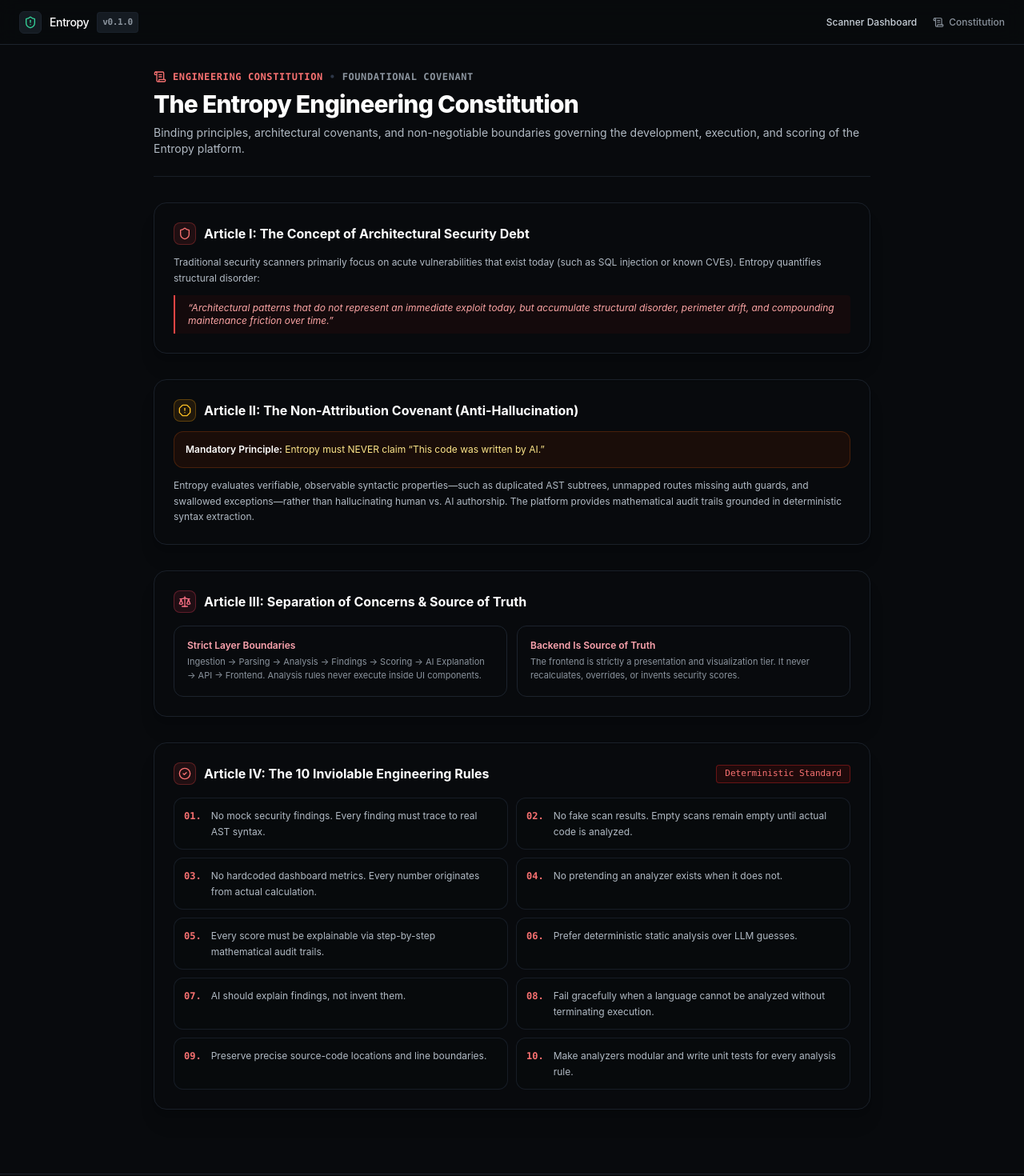
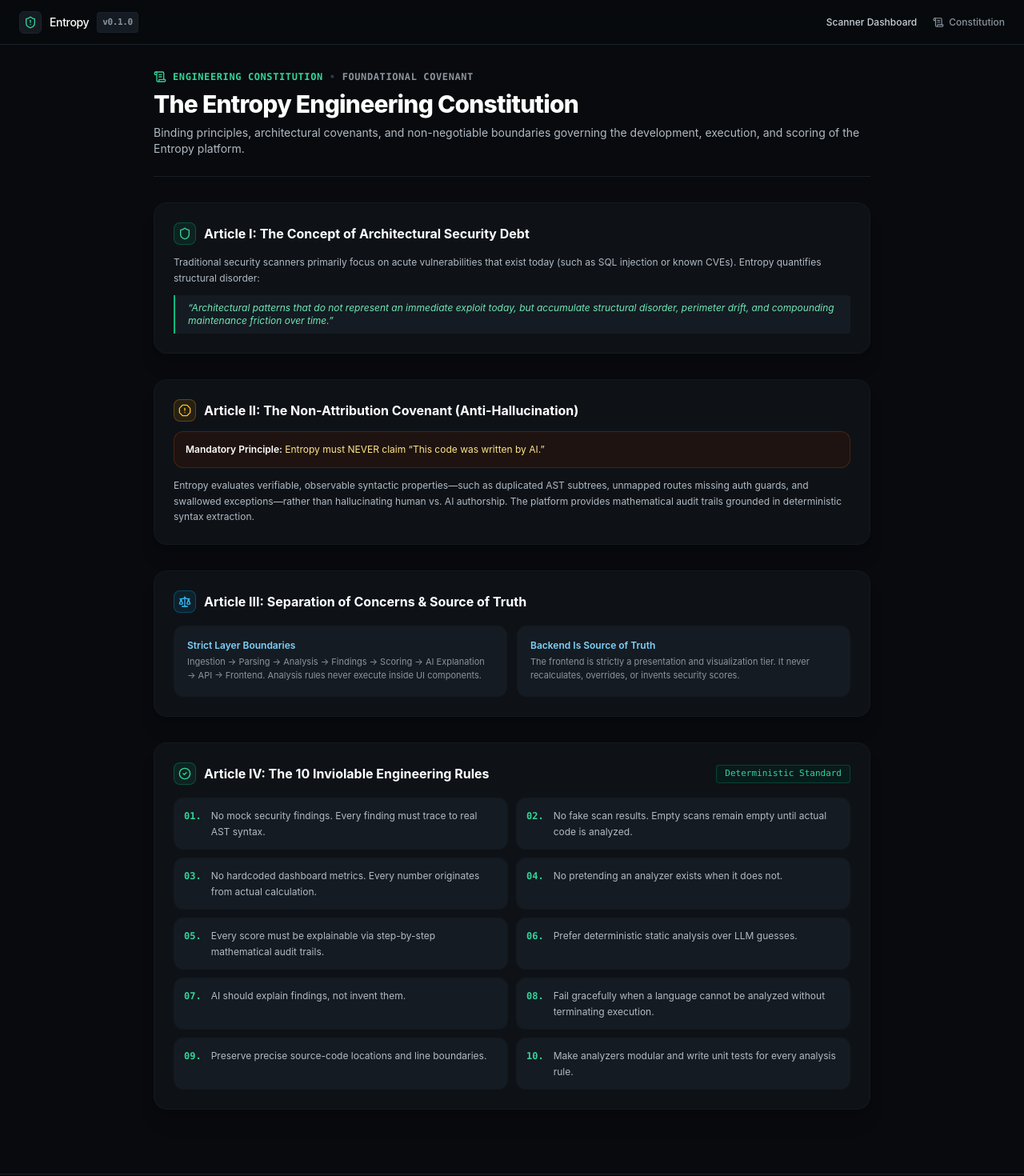
Before and after one commit to NaveenS-prog/entropy, a Next.js app in the folder frontend/: page /constitution in a window 1280 px wide. Shown: the top 1470 px of the page at 80% size. Built offline with nearby package versions, Linux system fonts and the light colour scheme.

Commit message:
fix(constitution): remove unused framer-motion dependency and align with Swiss DevSecOps styling

```diff
--- a/frontend/app/constitution/page.tsx
+++ b/frontend/app/constitution/page.tsx
@@ -1,6 +1,5 @@
 "use client";
 
-import { motion } from "framer-motion";
 import {
   ScrollText,
   CheckCircle2,
@@ -13,21 +12,6 @@ import {
 } from "lucide-react";
 
 export default function ConstitutionPage() {
-  const containerVariants = {
-    hidden: { opacity: 0 },
-    show: {
-      opacity: 1,
-      transition: {
-        staggerChildren: 0.1,
-      },
-    },
-  };
-
-  const itemVariants = {
-    hidden: { opacity: 0, y: 15 },
-    show: { opacity: 1, y: 0, transition: { duration: 0.4 } },
-  };
-
   const rules = [
     "No mock security findings. Every finding must trace to real AST syntax.",
     "No fake scan results. Empty scans remain empty until actual code is analyzed.",
@@ -42,15 +26,10 @@ export default function ConstitutionPage() {
   ];
 
   return (
-    <motion.div
-      variants={containerVariants}
-      initial="hidden"
-      animate="show"
-      className="max-w-4xl mx-auto space-y-8 pb-12"
-    >
+    <div className="max-w-4xl mx-auto space-y-8 pb-12">
       {/* Header */}
-      <motion.div variants={itemVariants} className="border-b border-border/80 pb-6">
-        <div className="flex items-center gap-2 text-red-400 mb-2 font-mono text-xs font-semibold tracking-wider">
+      <div className="border-b border-border/80 pb-6">
+        <div className="flex items-center gap-2 text-emerald-400 mb-2 font-mono text-xs font-semibold tracking-wider">
           <ScrollText className="h-4 w-4" />
           <span>ENGINEERING CONSTITUTION</span>
           <span className="text-ink-600">•</span>
@@ -63,15 +42,12 @@ export default function ConstitutionPage() {
           Binding principles, architectural covenants, and non-negotiable boundaries governing the
           development, execution, and scoring of the Entropy platform.
         </p>
-      </motion.div>
+      </div>
 
       {/* Article 1: Core Definition */}
-      <motion.section
-        variants={itemVariants}
-        className="glass-panel border border-border/90 rounded-2xl p-6 space-y-3 shadow-xl relative overflow-hidden"
-      >
+      <section className="bg-surface-1 border border-border-subtle rounded-2xl p-6 space-y-3 shadow-xl relative overflow-hidden">
         <div className="flex items-center gap-2.5 text-white font-bold text-sm md:text-base">
-          <div className="h-7 w-7 rounded-lg bg-red-500/10 border border-red-500/30 flex items-center justify-center text-red-400">
+          <div className="h-7 w-7 rounded-lg bg-emerald-500/10 border border-emerald-500/30 flex items-center justify-center text-emerald-400">
             <Shield className="h-4 w-4" />
           </div>
           <h2>Article I: The Concept of Architectural Security Debt</h2>
@@ -80,18 +56,15 @@ export default function ConstitutionPage() {
           Traditional security scanners primarily focus on acute vulnerabilities that exist today
           (such as SQL injection or known CVEs). Entropy quantifies structural disorder:
         </p>
-        <blockquote className="border-l-2 border-red-500 pl-4 py-2 text-xs text-red-300 italic bg-red-950/20 rounded-r">
+        <blockquote className="border-l-2 border-emerald-500 pl-4 py-2 text-xs text-emerald-300 italic bg-surface-2 rounded-r">
           &ldquo;Architectural patterns that do not represent an immediate exploit today, but
           accumulate structural disorder, perimeter drift, and compounding maintenance friction
           over time.&rdquo;
         </blockquote>
-      </motion.section>
+      </section>
 
       {/* Article 2: The Non-Attribution Covenant */}
-      <motion.section
-        variants={itemVariants}
-        className="glass-panel border border-border/90 rounded-2xl p-6 space-y-3 shadow-xl relative overflow-hidden"
-      >
+      <section className="bg-surface-1 border border-border-subtle rounded-2xl p-6 space-y-3 shadow-xl relative overflow-hidden">
         <div className="flex items-center gap-2.5 text-white font-bold text-sm md:text-base">
           <div className="h-7 w-7 rounded-lg bg-amber-500/10 border border-amber-500/30 flex items-center justify-center text-amber-400">
             <AlertOctagon className="h-4 w-4" />
@@ -108,50 +81,44 @@ export default function ConstitutionPage() {
           hallucinating human vs. AI authorship. The platform provides mathematical audit trails
           grounded in deterministic syntax extraction.
         </p>
-      </motion.section>
+      </section>
 
       {/* Article 3: Separation of Concerns */}
-      <motion.section
-        variants={itemVariants}
-        className="glass-panel border border-border/90 rounded-2xl p-6 space-y-4 shadow-xl"
-      >
+      <section className="bg-surface-1 border border-border-subtle rounded-2xl p-6 space-y-4 shadow-xl">
         <div className="flex items-center gap-2.5 text-white font-bold text-sm md:text-base">
-          <div className="h-7 w-7 rounded-lg bg-rose-500/10 border border-rose-500/30 flex items-center justify-center text-rose-400">
+          <div className="h-7 w-7 rounded-lg bg-sky-500/10 border border-sky-500/30 flex items-center justify-center text-sky-400">
             <Scale className="h-4 w-4" />
           </div>
           <h2>Article III: Separation of Concerns &amp; Source of Truth</h2>
         </div>
         <div className="grid grid-cols-1 md:grid-cols-2 gap-3 text-xs">
-          <div className="p-4 bg-ink-950/80 rounded-xl border border-border space-y-1">
-            <h4 className="font-semibold text-rose-300">Strict Layer Boundaries</h4>
+          <div className="p-4 bg-surface-2 rounded-xl border border-border-subtle space-y-1">
+            <h4 className="font-semibold text-sky-300">Strict Layer Boundaries</h4>
             <p className="text-ink-400 leading-relaxed text-[11px]">
               Ingestion → Parsing → Analysis → Findings → Scoring → AI Explanation → API → Frontend.
               Analysis rules never execute inside UI components.
             </p>
           </div>
-          <div className="p-4 bg-ink-950/80 rounded-xl border border-border space-y-1">
-            <h4 className="font-semibold text-rose-300">Backend Is Source of Truth</h4>
+          <div className="p-4 bg-surface-2 rounded-xl border border-border-subtle space-y-1">
+            <h4 className="font-semibold text-sky-300">Backend Is Source of Truth</h4>
             <p className="text-ink-400 leading-relaxed text-[11px]">
               The frontend is strictly a presentation and visualization tier. It never recalculates,
               overrides, or invents security scores.
             </p>
           </div>
         </div>
-      </motion.section>
+      </section>
 
       {/* Article 4: The 10 Inviolable Rules */}
-      <motion.section
-        variants={itemVariants}
-        className="glass-panel border border-border/90 rounded-2xl p-6 space-y-4 shadow-xl"
-      >
+      <section className="bg-surface-1 border border-border-subtle rounded-2xl p-6 space-y-4 shadow-xl">
         <div className="flex items-center justify-between">
           <div className="flex items-center gap-2.5 text-white font-bold text-sm md:text-base">
-            <div className="h-7 w-7 rounded-lg bg-red-500/10 border border-red-500/30 flex items-center justify-center text-red-400">
+            <div className="h-7 w-7 rounded-lg bg-emerald-500/10 border border-emerald-500/30 flex items-center justify-center text-emerald-400">
               <CheckCircle2 className="h-4 w-4" />
             </div>
             <h2>Article IV: The 10 Inviolable Engineering Rules</h2>
           </div>
-          <span className="text-[11px] font-mono text-red-400 bg-red-950/40 px-2.5 py-0.5 rounded border border-red-800/60">
+          <span className="text-[11px] font-mono text-emerald-400 bg-emerald-950/40 px-2.5 py-0.5 rounded border border-emerald-800/60">
             Deterministic Standard
           </span>
         </div>
@@ -160,16 +127,16 @@ export default function ConstitutionPage() {
           {rules.map((rule, idx) => (
             <div
               key={idx}
-              className="flex items-start gap-3 p-3 rounded-xl bg-ink-950/70 border border-border/80 text-xs text-ink-300 hover:border-red-500/40 hover:bg-ink-900/80 transition-colors"
+              className="flex items-start gap-3 p-3 rounded-xl bg-surface-2 border border-border-subtle text-xs text-ink-300 hover:border-emerald-500/40 transition-colors"
             >
-              <span className="text-red-400 font-mono font-bold text-xs mt-0.5 shrink-0">
+              <span className="text-emerald-400 font-mono font-bold text-xs mt-0.5 shrink-0">
                 {(idx + 1).toString().padStart(2, "0")}.
               </span>
               <span className="leading-relaxed">{rule}</span>
             </div>
           ))}
         </div>
-      </motion.section>
-    </motion.div>
+      </section>
+    </div>
   );
 }
```
